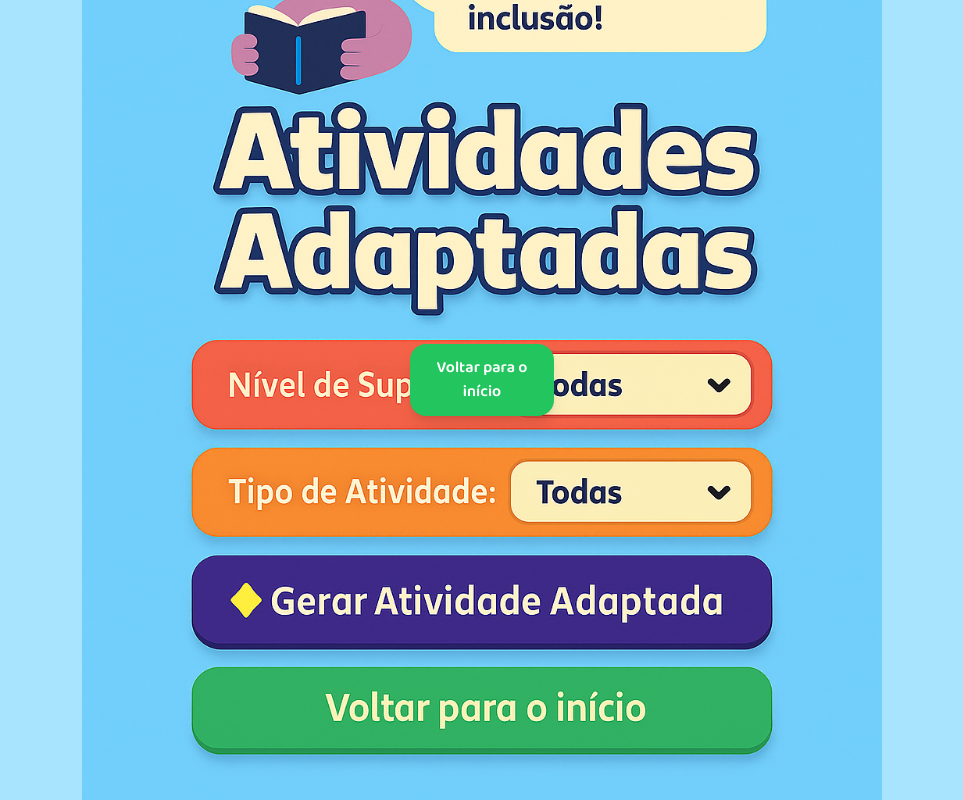
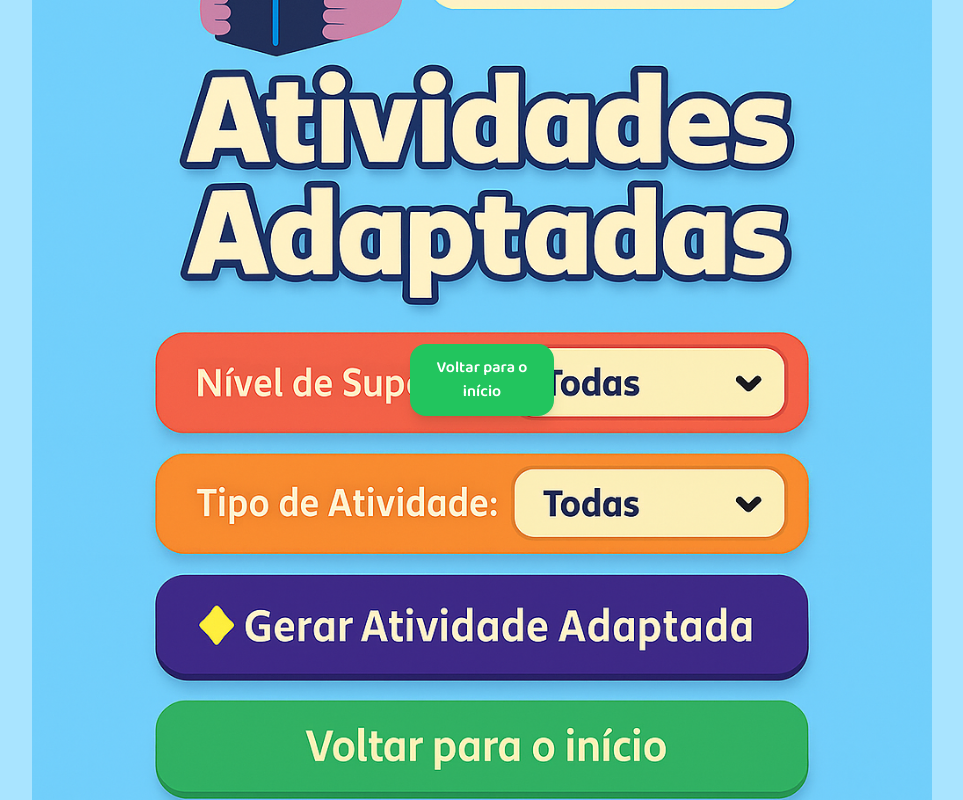
Before and after one commit to letiricetti2-alt/gerador-de-atividades-infantis, a Next.js app: page /atividades-adaptadas in a window 1280 px wide. Shown: the whole page, without its empty margins (158-1121 px from the left). Built offline with nearby package versions, Linux system fonts and the light colour scheme.

Commit message:
Update page.jsx

```diff
--- a/app/atividades-adaptadas/page.jsx
+++ b/app/atividades-adaptadas/page.jsx
@@ -7,13 +7,13 @@ import { motion } from "framer-motion";
 export default function AtividadesAdaptadas() {
   return (
     <main className="relative w-full min-h-screen flex items-center justify-center overflow-hidden bg-[#A9E4FF]">
-      {/* Fundo fixo (corrigido para não duplicar renderização) */}
+      {/* Fundo fixo sem camada interativa */}
       <div className="absolute inset-0 flex justify-center items-center pointer-events-none select-none">
         <Image
           src="/adaptada.jpeg"
           alt="Atividades Adaptadas"
-          width={800}
-          height={1200}
+          width={900}
+          height={1400}
           priority
           className="object-contain"
         />
@@ -27,9 +27,10 @@ export default function AtividadesAdaptadas() {
           transition={{ duration: 0.6 }}
           className="flex flex-col items-center gap-4"
         >
+          {/* 🔹 Botão único e fixo */}
           <Link
             href="/"
-            className="bg-green-500 text-white font-semibold py-3 px-6 rounded-2xl shadow-lg hover:scale-105 transition w-[80%] max-w-xs text-center"
+            className="bg-green-500 text-white font-semibold py-3 px-6 rounded-2xl shadow-lg hover:scale-105 transition w-[80%] max-w-xs text-center relative z-20"
           >
             Voltar para o início
           </Link>
```
